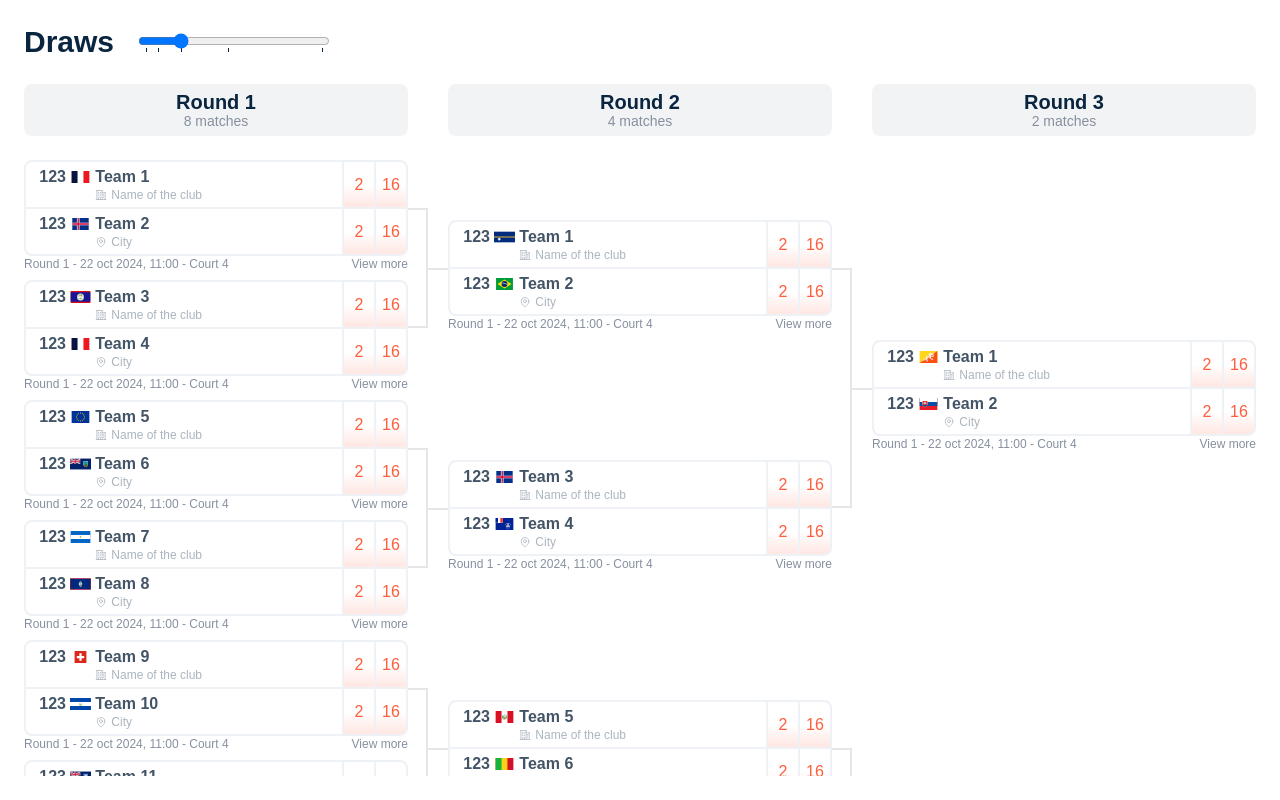
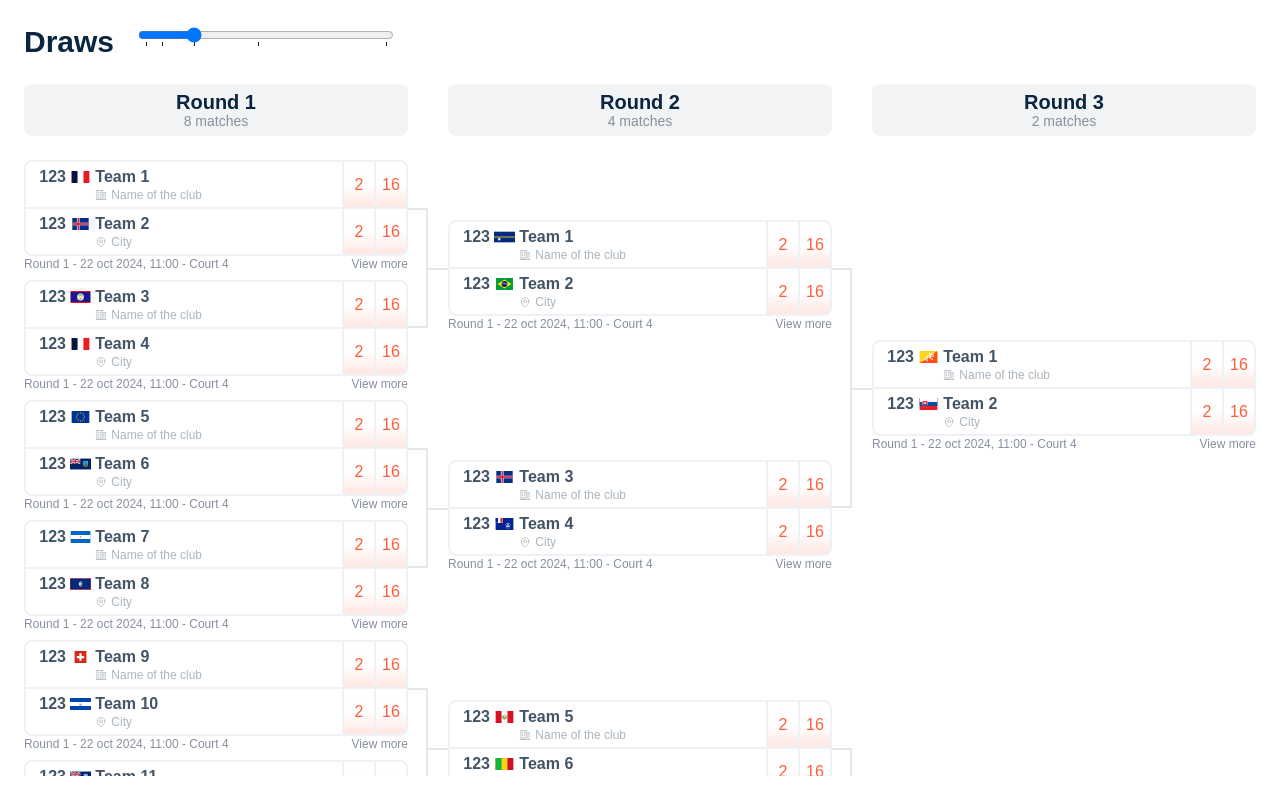
Before and after one commit to birzgalisn/bracket, a Next.js app: page / in a window 1280 px wide. Built offline with nearby package versions, Linux system fonts and the light colour scheme.

Commit message:
fix: remove unneeded class override for size slider

```diff
--- a/app/page.tsx
+++ b/app/page.tsx
@@ -14,11 +14,7 @@ export default function Home() {
     <main className="flex h-dvh flex-col bg-white p-6">
       <h1 className="mb-6 flex gap-6 text-3xl font-semibold text-[#0a2540]">
         Draws
-        <SizeSlider
-          size={size}
-          onSizeChange={handleSizeChange}
-          className="w-48"
-        />
+        <SizeSlider size={size} onSizeChange={handleSizeChange} />
       </h1>
 
       <Bracket>
```
